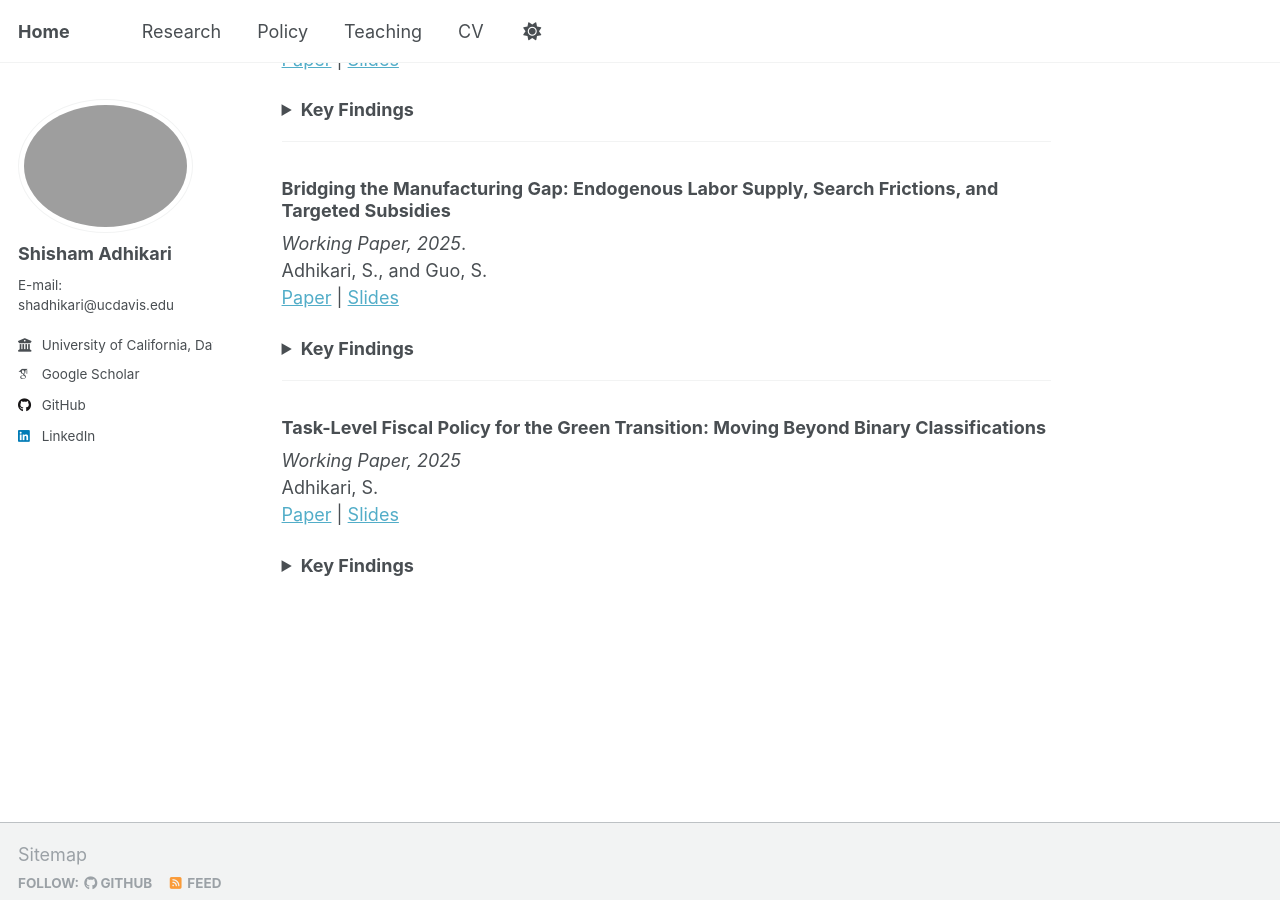
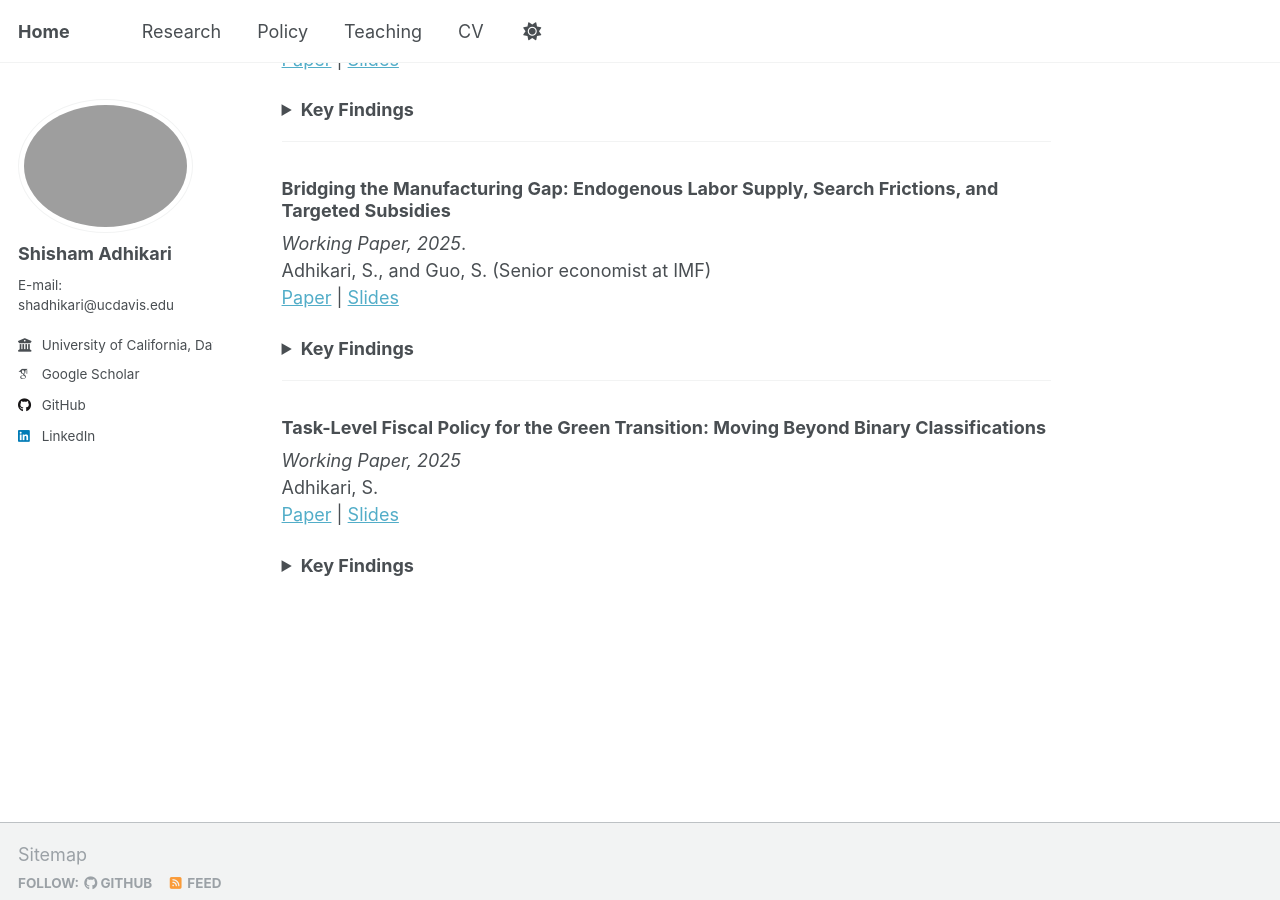
Before and after one commit to adhikars11/shadhikari, a Jekyll site: the page built from _pages/research.md, in a window 1280 px wide and 900 px high, scrolled down 576 px. Built offline with Jekyll 4.4.1, drawn with Linux system fonts in a browser that asks for light colours; some web fonts are replaced.

Commit message:
Update research.md

```diff
--- a/_pages/research.md
+++ b/_pages/research.md
@@ -38,7 +38,7 @@ Adhikari, S.
 
 ### Bridging the Manufacturing Gap: Endogenous Labor Supply, Search Frictions, and Targeted Subsidies
 *Working Paper, 2025*.
-Adhikari, S., and Guo, S.
+Adhikari, S., and Guo, S. (Senior economist at IMF)
 [Paper](#) | [Slides](#)
 <details><summary><strong>Key Findings</strong></summary>
 <ul>
```
